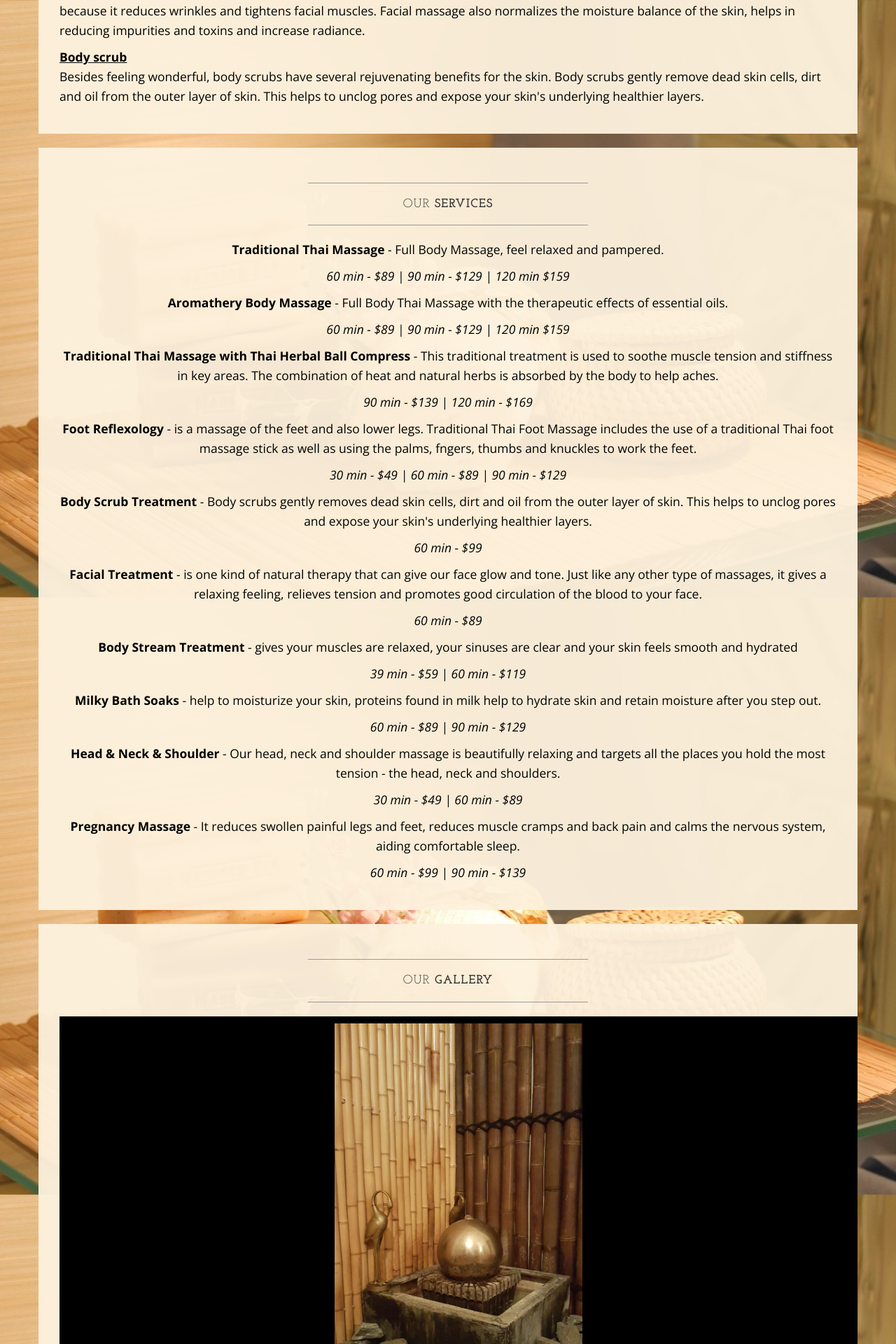
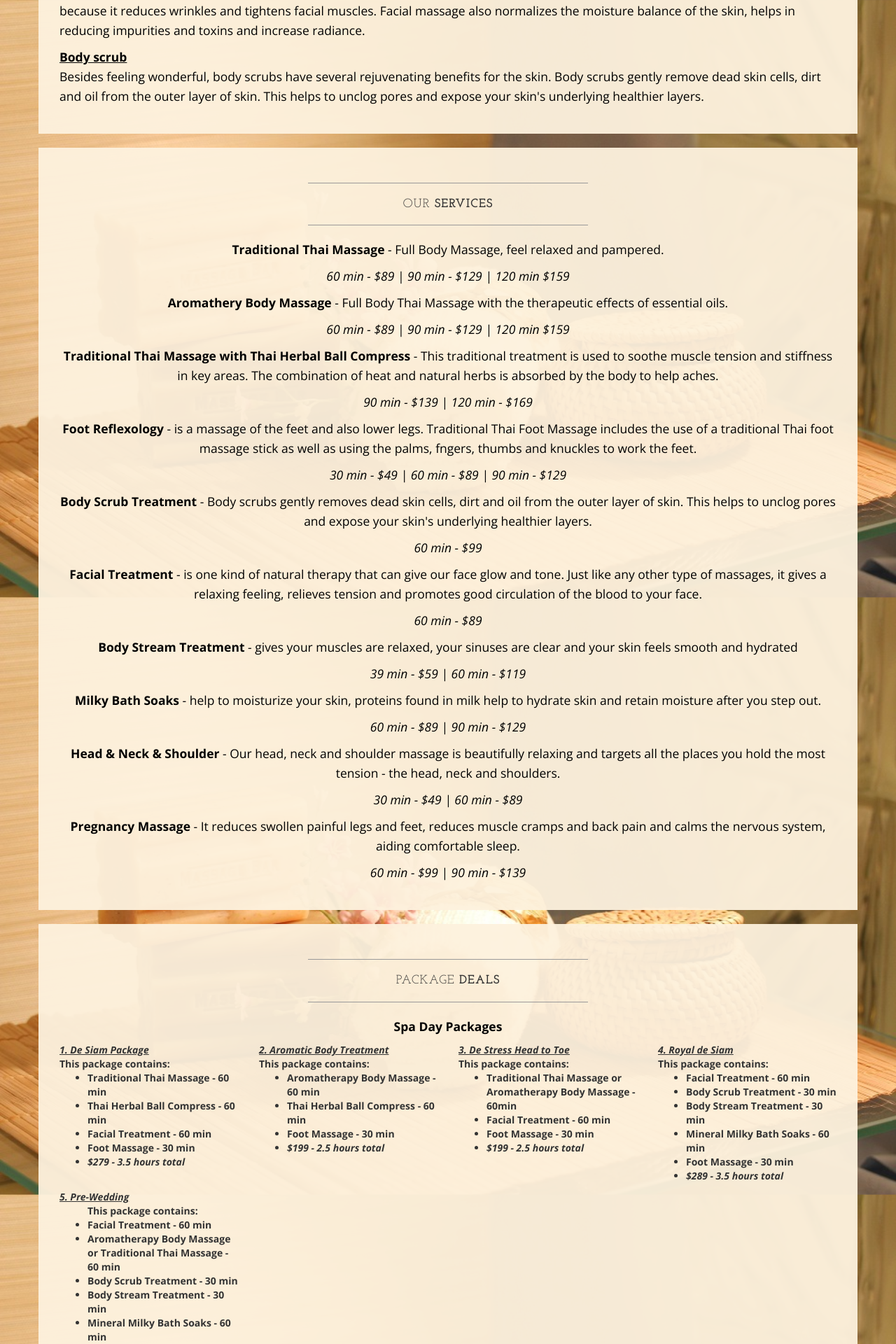
Before and after one commit to labeetotrent/spadesiam, a PHP site: page / in a window 1280 px wide. Shown: the part 2560-4480 px from the top of the page at 70% size. Run offline with PHP 8.4, Linux system fonts and the light colour scheme; some libraries are stand-ins or nearby versions.

Commit message:
added packages

```diff
--- a/index.php
+++ b/index.php
@@ -76,10 +76,13 @@
                         <a href="#about">About Us</a>
                     </li>
                     <li>
-                        <a href="#services">Our Services</a>
+                        <a href="#services">Services</a>
                     </li>
                     <li>
-                        <a href="#location">Our Location</a>
+                        <a href="#packages">Packages</a>
+                    </li>
+                    <li>
+                        <a href="#location">Location</a>
                     </li>
                     <li>
                         <a href="#contact">Make a Booking</a>
@@ -299,6 +302,123 @@ skin. This helps to unclog pores and expose your skin's underlying healthier lay
             </div>
         </div>
 </section>
+<section id="packages">
+
+        <div class="row">
+            <div class="box">
+                <div class="col-lg-12">
+                    <hr>
+                    <h2 class="intro-text text-center">Package
+                        <strong>Deals</strong>
+                    </h2>
+                    <hr>
+                    <div id="packageList" class=" row ">
+<span style="text-align:center;"><p><b>Spa Day Packages<b></p></span>
+                      <div id="pane1" class="col-lg-3">
+
+
+                      <i><u>1. De Siam Package</u></i><br/>
+                      This package contains:<br/>
+                      <ul><li>Traditional Thai Massage - 60 min</li>
+
+                      <li>Thai Herbal Ball Compress - 60 min</li>
+
+                      <li>Facial Treatment - 60 min </li>
+
+                      <li>Foot Massage - 30 min </li>
+
+                      <li><i>$279 - 3.5 hours total</i></li>
+                    </ul></div>
+                      <div id="pane2" class="col-lg-3">
+                      <i><u>2. Aromatic Body Treatment</u></i><br/>
+                      This package contains:<br/>
+                      <ul>
+                      <li>Aromatherapy Body Massage - 60 min</li>
+
+                      <li>Thai Herbal Ball Compress - 60 min</li>
+
+                      <li>Foot Massage - 30 min</li>
+
+                      <li><i>$199 - 2.5 hours total</i></li></ul></div>
+
+                      <div id="pane3" class="col-lg-3">
+
+                      <i><u>3. De Stress Head to Toe</u></i><br/>
+                      This package contains:<br/>
+                      <ul>
+                      <li>Traditional Thai Massage or Aromatherapy Body Massage - 60min</li>
+                      <li>Facial Treatment - 60 min</li>
+
+                      <li>Foot Massage - 30 min</li>
+
+                      <li><i>$199 - 2.5 hours total</i></li></ul></div>
+                      <div id="pane4" class="col-lg-3">
+                      <i><u>4. Royal de Siam</u></i><br/>
+                      This package contains:<br/>
+                      <ul>
+
+                      <li>Facial Treatment - 60 min</li>
+
+                      <li>Body Scrub Treatment - 30 min</li>
+
+                      <li>Body Stream Treatment - 30 min</li>
+
+                      <li>Mineral Milky Bath Soaks - 60 min</li>
+
+                      <li>Foot Massage - 30 min</li>
+
+                      <li><i>$289 - 3.5 hours total</i></li></ul>  </div>
+                      <div id="pane5" class="col-lg-3">
+
+                      <i><u>5. Pre-Wedding</u></i>
+                      <ul>
+                        This package contains:<br/>
+                      <li>Facial Treatment - 60 min</li>
+
+                      <li>Aromatherapy Body Massage or Traditional Thai Massage - 60 min</li>
+
+                      <li>Body Scrub Treatment - 30 min</li>
+
+                      <li>Body Stream Treatment - 30 min</li>
+
+                      <li>Mineral Milky Bath Soaks - 60 min</li>
+
+                      <li>Foot Massage - 30 min</li>
+
+                      <li><i>$369 - 4.5 hours total</i></li></ul></div>
+
+                    </div>
+                    <div id="miniPkgList" class=" row ">
+<span style="text-align:center;"><p><b>Mini De Siam Packages<b></p></span>
+                      <div id="pane6" class="col-lg-6">
+
+                      <i><u>1. Couples</u></i><br/>
+                      For 2 in a private couples room. Relaxation Massage (Traditional Thai
+
+                      or Aromatherapy Body Massage<br/><br/>
+
+                      <i>60 min - $159 | 90 min - $240</i>
+                    </div>
+                     <div id="pane7" class="col-lg-6">
+                      <i><u>2. Refresh 90 Min $129</u></i><br/>
+                      Choose one of:<br/><ul>
+                      <li>Facial treatment 60 min and Foot reflexology 30 min</li>
+
+                      <li>Traditional Thai or Aromatherapy Body Massage 60 min and Foot reflexology 30 min</li>
+
+
+                      <li>Milk bath soaks 60 min and Body scrub 30 min</li>
+
+                      <li>Body scrub 60 min and Body steam treatment 30 min</li>
+
+                      <li>Foot Reflexology 60 min and Head &amp; Neck &amp; Shoulder 30 min</li>
+                    </div>
+                    </div>
+                  </div>
+                </div>
+
+        </div>
+</section>
 <section id="gallery">
   <div class="row">
       <div class="box">
@@ -352,7 +472,7 @@ skin. This helps to unclog pores and expose your skin's underlying healthier lay
                   <strong>spadesiam</strong>
               </p>
               <p>Facebook:
-                  <strong><a href="https://www.facebook.com/spadesiambrisbane">Spa De Siam</a></strong>
+                  <strong><a href="https://www.facebook.com/spadesiambrisbane">spadesiambrisbane</a></strong>
               </p>
               <p>Email:
                   <strong><a href="mailto:spadesiam@hotmail.com">spadesiam@hotmail.com</a></strong>
```
